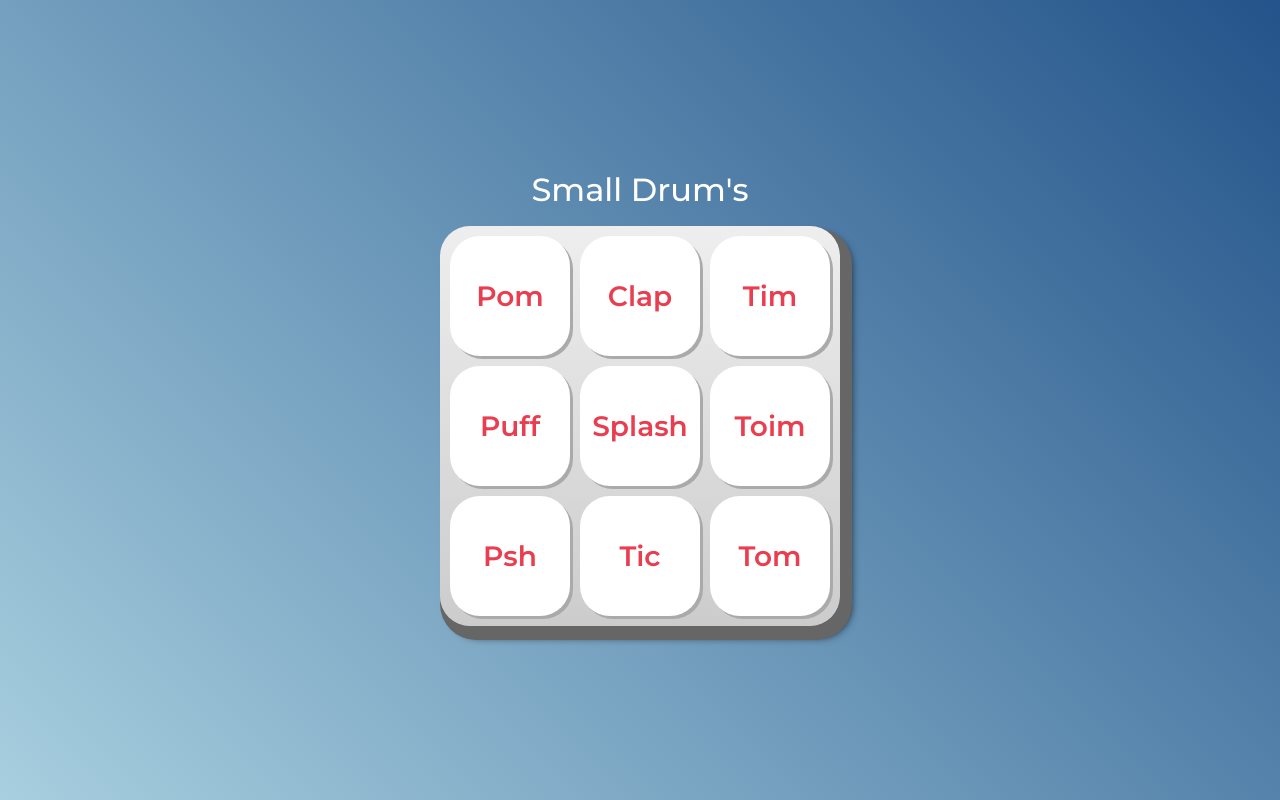
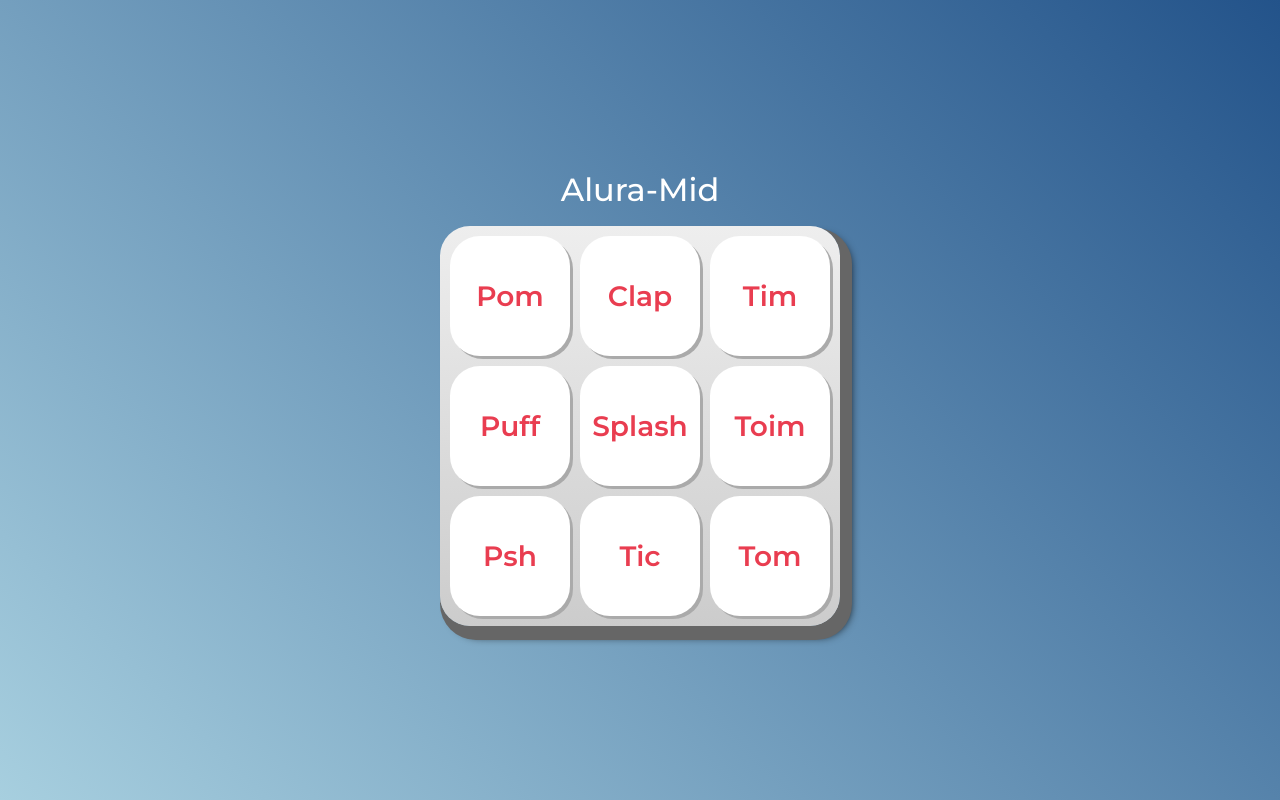
Before and after one commit to Loljr1987/digital_mid, a plain HTML site: page index.html in a window 1280 px wide. Drawn offline with Linux system fonts and the light colour scheme.

```diff
--- a/index.html
+++ b/index.html
@@ -5,7 +5,7 @@
     <meta http-equiv="X-UA-Compatible" content="IE=edge">
     <meta name="viewport" content="width=device-width, initial-scale=1.0">
 
-    <title>Small Drum's</title>
+    <title>Alura-Mid</title>
 
     <link rel="preconnect" href="https://fonts.googleapis.com">
     <link rel="preconnect" href="https://fonts.gstatic.com" crossorigin>
@@ -18,7 +18,7 @@
 </head>
 <body>
 
-    <h1>Small Drum's</h1>
+    <h1>Alura-Mid</h1>
 
     <section class="teclado">
         <button onclick="alert('Pom')" class="tecla tecla_pom">Pom</button>
```
